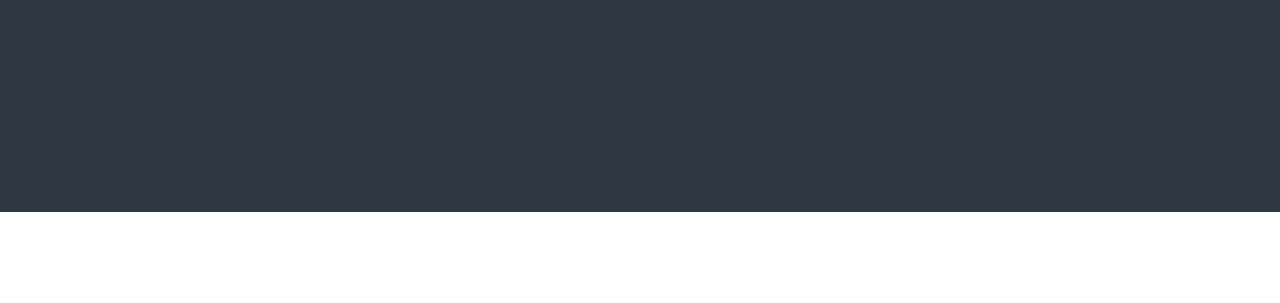
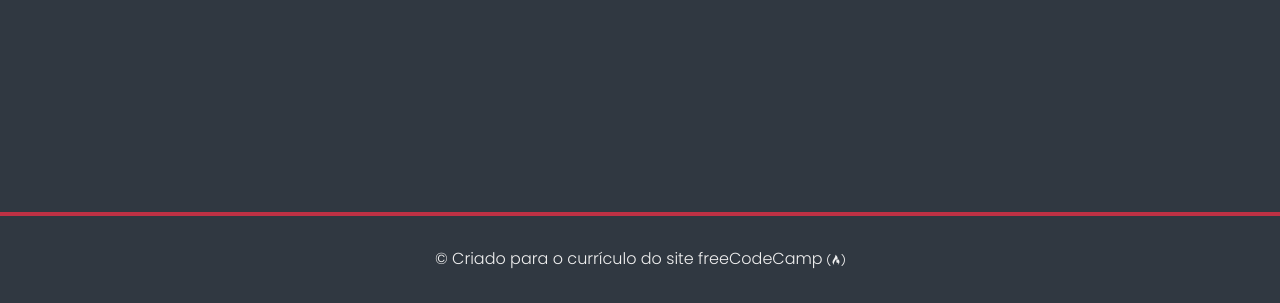
Before and after one commit to erikPospichil/portfolio-estatico, a plain HTML site: page index.html in a window 1280 px wide. Shown: the part 2570-2873 px from the top of the page. Before the commit the page ends 2782 px from the top, so only its background shows below. Drawn offline with Linux system fonts and the light colour scheme.

Commit message:
Adiciona o rodapé

```diff
--- a/index.html
+++ b/index.html
@@ -170,5 +170,11 @@
         >
       </div>
     </section>
+    <!--Rodapé: -->
+    <footer class="rodape">
+        <p> &copy; Criado para o currículo do site <a href="https://www.freecodecamp.com/" target="_blank"
+            >freeCodeCamp <i class="fab fa-free-code-camp"></i
+          ></a></p>
+    </footer>
   </body>
 </html>
--- a/styles.css
+++ b/styles.css
@@ -208,3 +208,21 @@ a {
 .contato-detalhes:hover {
   transform: translateY(3px);
 }
+
+/* Configurações do rodapé: */
+.rodape {
+  background: var(--cor-cinza);
+  border-top: 4px solid var(--cor-vermelha);
+  display: flex;
+  font-weight: 300;
+  justify-content: space-evenly;
+  padding: 1rem;
+}
+
+.rodape > p {
+  margin: 1rem;
+}
+
+.rodape i {
+  vertical-align: middle;
+}
```
